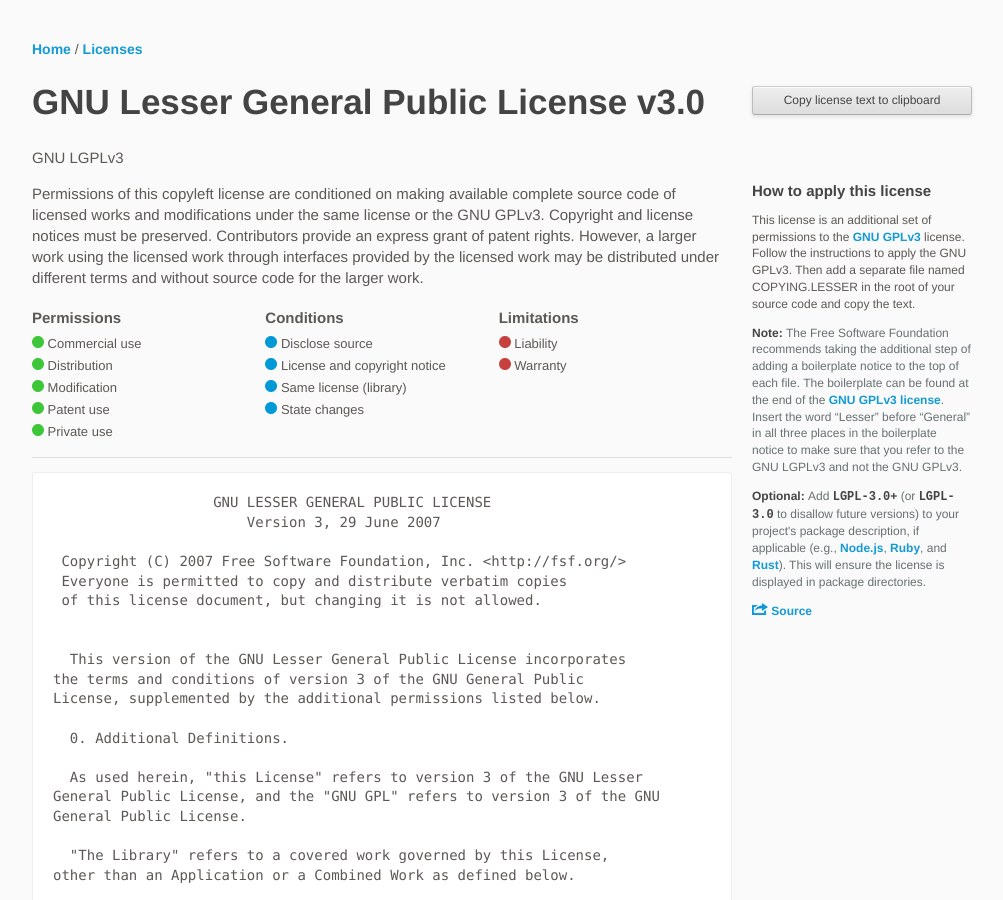
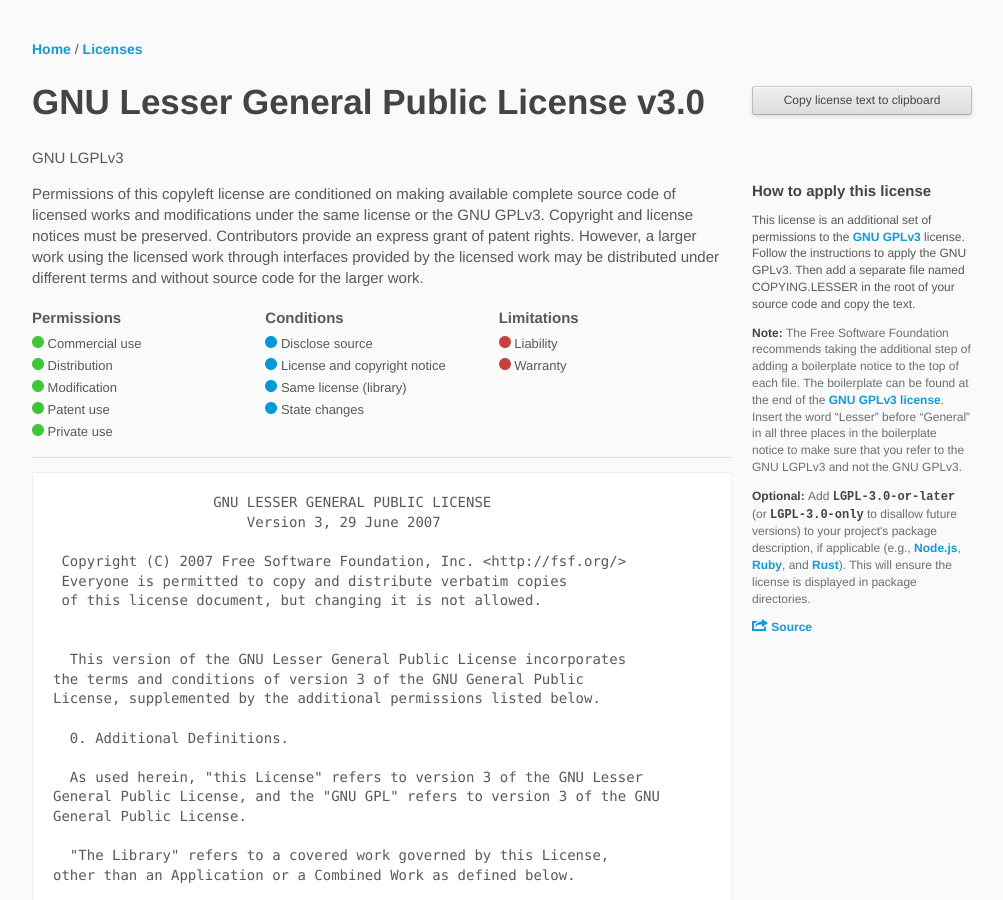
Before and after one commit to github/choosealicense.com, a Jekyll site: the page built from _licenses/lgpl-3.0.txt, in a window 1280 px wide and 900 px high. Shown: the whole window, without its empty margins (138-1141 px from the left). Built offline with Jekyll 4.4.1, drawn with Linux system fonts in a browser that asks for light colours; some web fonts are replaced.

Commit message:
SPDX license list 3.0 uses -or-later and -only over + and no modifier
Reflect that in sidebar instructions for *GPL as seen e.g. at
https://choosealicense.com/licenses/agpl-3.0/

```diff
--- a/_includes/sidebar.html
+++ b/_includes/sidebar.html
@@ -14,7 +14,7 @@
     {% endif %}
     {% assign xgpl = false %}
     {% if page.spdx-id contains 'GPL' %}{% assign xgpl = true %}{% endif %}
-    <p class="note"><strong>Optional: </strong> Add <strong><code>{{ page.spdx-id }}</code>{% if xgpl %}+{% endif %}</strong>{% if xgpl %} (or <strong><code>{{ page.spdx-id }}</code></strong> to disallow future versions){% endif %} to your project's package description, if applicable (e.g., <a href="https://docs.npmjs.com/files/package.json#license">Node.js</a>, <a href="http://guides.rubygems.org/specification-reference/#license=">Ruby</a>, and <a href="http://doc.crates.io/manifest.html#package-metadata">Rust</a>). This will ensure the license is displayed in package directories.</p>
+    <p class="note"><strong>Optional: </strong> Add <strong><code>{{ page.spdx-id }}{% if xgpl %}-or-later{% endif %}</code></strong>{% if xgpl %} (or <strong><code>{{ page.spdx-id }}-only</code></strong> to disallow future versions){% endif %} to your project's package description, if applicable (e.g., <a href="https://docs.npmjs.com/files/package.json#license">Node.js</a>, <a href="http://guides.rubygems.org/specification-reference/#license=">Ruby</a>, and <a href="http://doc.crates.io/manifest.html#package-metadata">Rust</a>). This will ensure the license is displayed in package directories.</p>
   </div>
 
   {% if page.source %}
```
